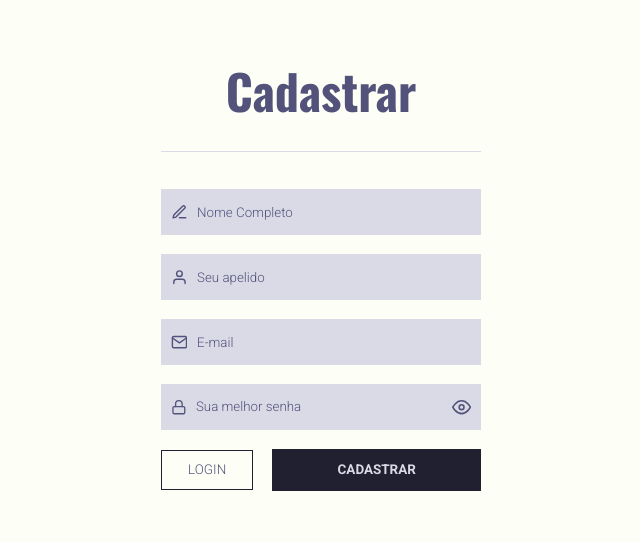
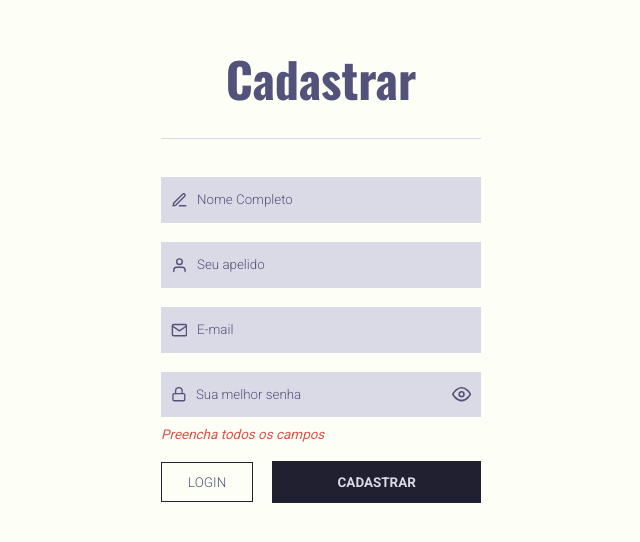
Before and after one commit to Matheus0liveira/frontend-lisTODO, a React (Create React App) app: page /signUp in a window 1280 px wide. Shown: the part 120-662 px from the top of the page, without its empty margins (319-959 px from the left). Built offline with nearby package versions, Linux system fonts and the light colour scheme.

Commit message:
feat: added connection to the database

```diff
--- a/src/pages/SignIn/index.js
+++ b/src/pages/SignIn/index.js
@@ -1,11 +1,12 @@
 import React, { useState } from 'react';
-import { Link } from 'react-router-dom';
+import { Link, useHistory } from 'react-router-dom';
+import api from '../../services/api';
 
 import Input from '../../components/Input';
 
-import { UserSignIn, Form, Wrapper, Title, Line, Buttons, Button } from './styles'
+import { UserSignIn, Form, Wrapper, Title, Line, Buttons, Button, MessageError } from './styles';
 
-import { FiUser, FiLock, FiEye, FiEyeOff } from 'react-icons/fi'
+import { FiUser, FiLock, FiEye, FiEyeOff } from 'react-icons/fi';
 
 
 function SignIn() {
@@ -17,15 +18,31 @@ function SignIn() {
   );
 
   const [showPassword, setShowPassword] = useState(false);
+  const [erroSignIn, setErroSignIn] = useState(false);
 
-  function handleSubmit(event) {
+  const history = useHistory();
+
+  async function handleSubmit(event) {
     event.preventDefault();
-    alert('Logado')
-  };
-  function onKeyPress(event) {
-    if (event.key === 'Enter') {
-      return handleSubmit;
-    }
+    console.log(erroSignIn);
+
+    const { text, password } = signInValues;
+    try {
+
+      await api.post('/users/signin',
+        {
+          nick_name: text,
+          password
+        }
+      );
+
+      return history.push('/user');
+
+    } catch (e) {
+      if (!erroSignIn) setErroSignIn(!erroSignIn);
+
+    };
+
   };
 
 
@@ -36,12 +53,11 @@ function SignIn() {
         <Title>Bem vindo <br /> de volta!</Title>
         <Line />
 
-        <Form onSubmit={handleSubmit} onKeyPress={onKeyPress}>
+        <Form onSubmit={handleSubmit} >
 
 
           <Wrapper>
             <FiUser />
-
             <Input
               type={'text'}
               placeholder={'Digite seu apelido'}
@@ -67,6 +83,7 @@ function SignIn() {
               {!showPassword ? <FiEye /> : <FiEyeOff />}
             </span>
           </Wrapper>
+          {erroSignIn && <MessageError>Apelido ou senha inválido</MessageError>}
 
 
           <Buttons >
--- a/src/pages/SignIn/styles.js
+++ b/src/pages/SignIn/styles.js
@@ -92,3 +92,10 @@ export const Button = styled.button`
 
   }
 `;
+
+export const MessageError = styled.p`
+  color: #DB504A;
+  font-size: 1.4rem;
+  margin-top: -1rem;
+  margin-bottom: 2rem;
+`;
--- a/src/pages/SignUp/index.js
+++ b/src/pages/SignUp/index.js
@@ -1,12 +1,12 @@
 import React, { useState } from 'react';
-import { Link } from 'react-router-dom';
+import { Link, useHistory } from 'react-router-dom';
 import Input from '../../components/Input';
 
 import api from '../../services/api';
 
-import { UserLogon, Form, Wrapper, Title, Line, Buttons, Button } from './styles'
+import { UserLogon, Form, Wrapper, Title, Line, Buttons, Button, MessageError } from './styles';
 
-import { FiEdit3, FiUser, FiMail, FiLock, FiEye, FiEyeOff } from 'react-icons/fi'
+import { FiEdit3, FiUser, FiMail, FiLock, FiEye, FiEyeOff } from 'react-icons/fi';
 
 
 function SignUp() {
@@ -22,10 +22,31 @@ function SignUp() {
 
   const [showPassword, setShowPassword] = useState(false);
 
+  const [erroSignIn, setErroSignIn] = useState(false);
+
+  const history = useHistory();
 
   async function handleSubmit(event) {
+
     event.preventDefault();
 
+    const
+      { name, nick_name, email, password } = signInValues;
+
+    try {
+
+      const statusResponse = await api.post('/users/signup',
+        {
+          name, nick_name, email, password
+        }
+      );
+
+      history.push('/signin');
+
+    } catch (e) {
+      if (!erroSignIn) setErroSignIn(!erroSignIn);
+
+    };
 
   };
 
@@ -86,6 +107,7 @@ function SignUp() {
               {!showPassword ? <FiEye /> : <FiEyeOff />}
             </span>
           </Wrapper>
+          {<MessageError>Preencha todos os campos</MessageError>}
 
 
           <Buttons>
--- a/src/pages/SignUp/styles.js
+++ b/src/pages/SignUp/styles.js
@@ -95,3 +95,11 @@ export const Button = styled.button`
 
   }
 `;
+
+export const MessageError = styled.p`
+  color: #DB504A;
+  font-size: 1.4rem;
+  margin-top: -1rem;
+  margin-bottom: 2rem;
+  font-style: italic;
+`;
--- /dev/null
+++ b/src/services/api.js
@@ -0,0 +1,7 @@
+import axios from 'axios';
+
+const api = axios.create({
+  baseURL: 'http://localhost:3333'
+});
+
+export default api;
```
